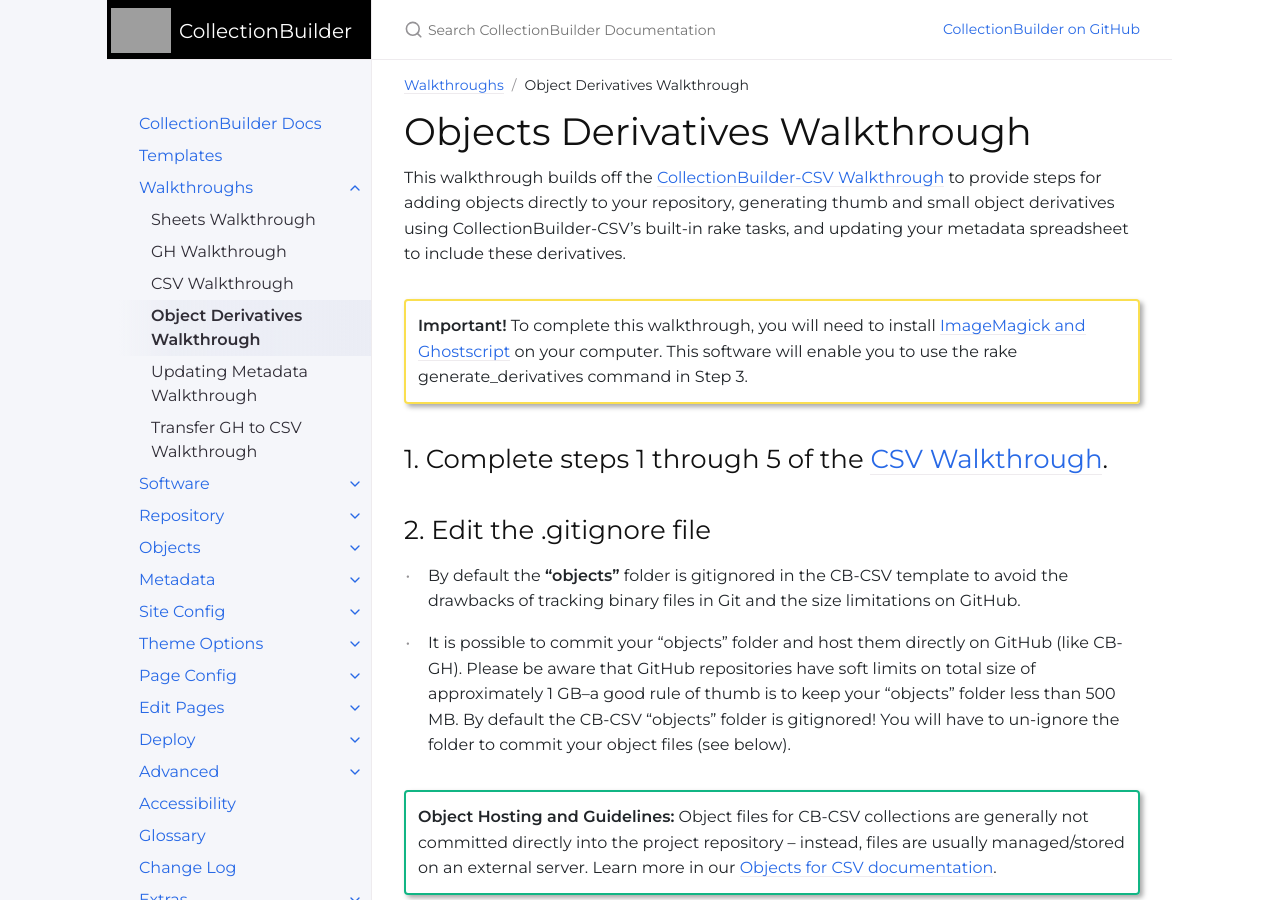
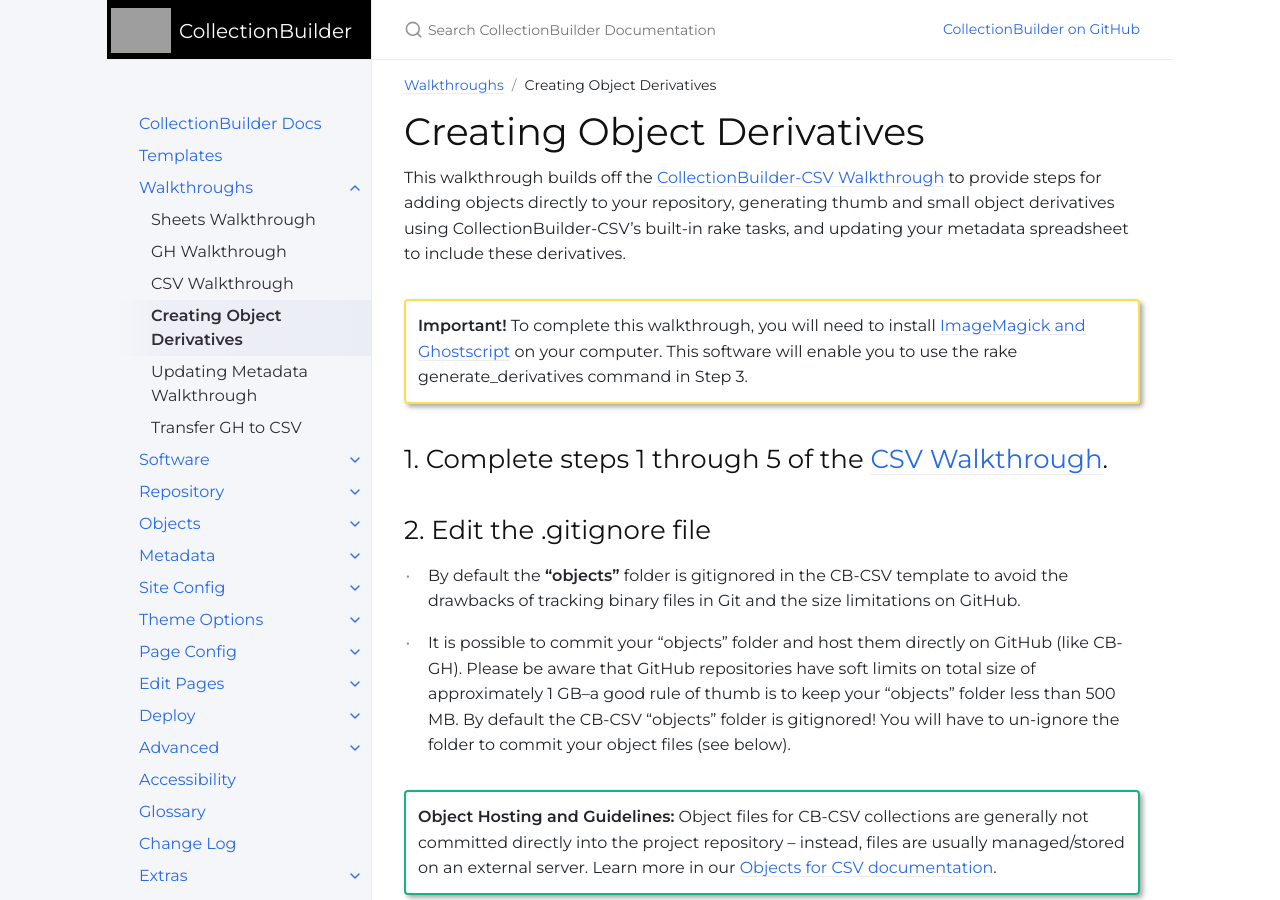
Before and after one commit to CollectionBuilder/cb-docs, a Jekyll site: the page built from docs/walkthroughs/derivatives-walkthrough.md, in a window 1280 px wide and 900 px high. Built offline with Jekyll 4.4.1, drawn with Linux system fonts in a browser that asks for light colours; comment, search, counter and statistics services are not loaded.

Commit message:
Update walkthrough titles

```diff
--- a/docs/walkthroughs/derivatives-walkthrough.md
+++ b/docs/walkthroughs/derivatives-walkthrough.md
@@ -1,11 +1,11 @@
 ---
-title: Object Derivatives Walkthrough
+title: Creating Object Derivatives
 parent: Walkthroughs
 nav_order: 4
 lazyload: true
 ---
 
-# Objects Derivatives Walkthrough
+# Creating Object Derivatives
 
 This walkthrough builds off the [CollectionBuilder-CSV Walkthrough](https://collectionbuilder.github.io/cb-docs/docs/walkthroughs/csv-walkthrough/){:target="_blank" rel="noopener"} to provide steps for adding objects directly to your repository, generating thumb and small object derivatives using CollectionBuilder-CSV's built-in rake tasks, and updating your metadata spreadsheet to include these derivatives.
 
--- a/docs/walkthroughs/transfer-walkthrough.md
+++ b/docs/walkthroughs/transfer-walkthrough.md
@@ -1,11 +1,11 @@
 ---
-title: Transfer GH to CSV Walkthrough
+title: Transfer GH to CSV
 parent: Walkthroughs
 nav_order: 6
 lazyload: true
 ---
 
-# Transfer GH to CSV Walkthrough
+# Transfer GH to CSV
 
 This walkthrough reviews how to transfer a **CollectionBuilder-GH** (CB-GH) site to a **CollectionBuilder-CSV** (CB-CSV) site by copying and pasting folders and files from the CSV Template into your GH Repository and then rebuilding the site using **GitHub Actions**.
 
```
